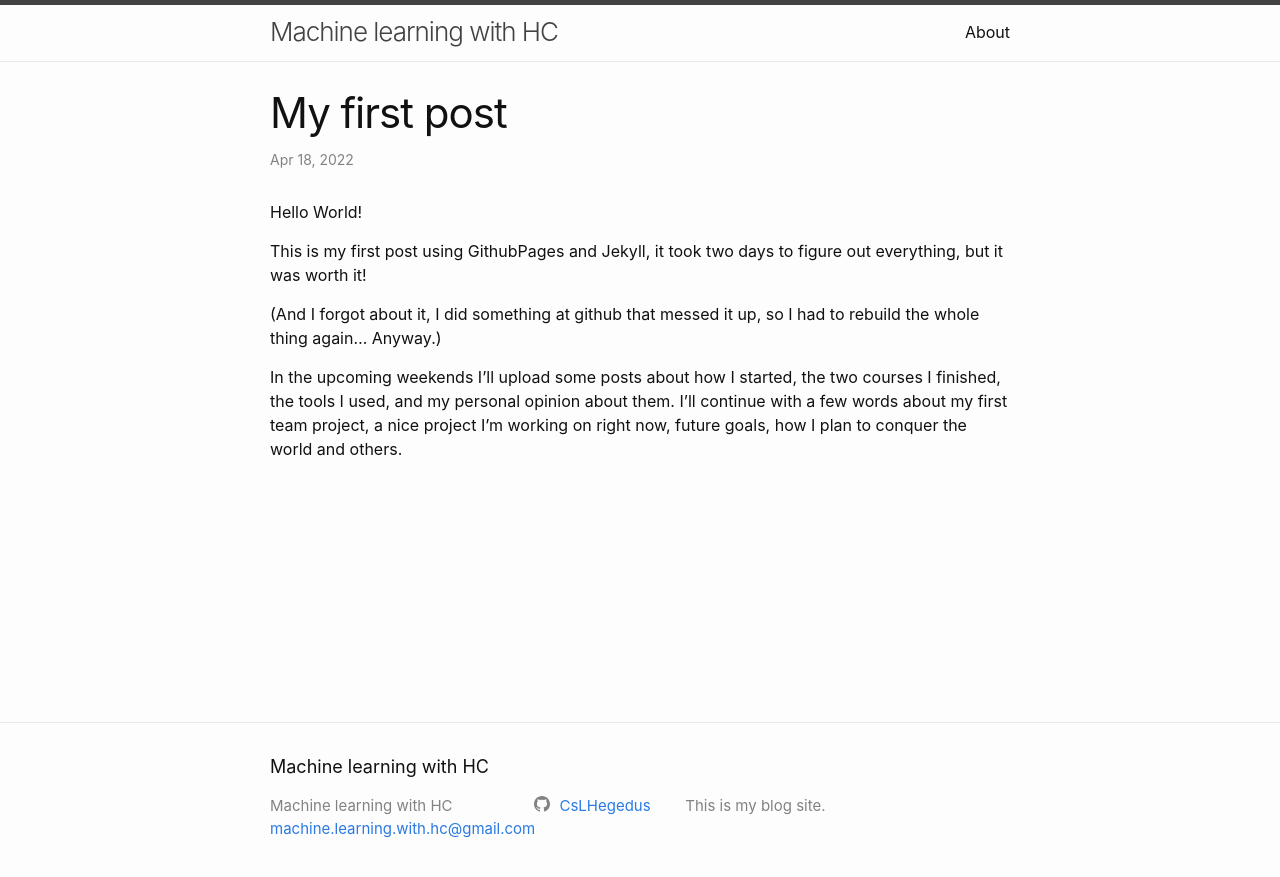
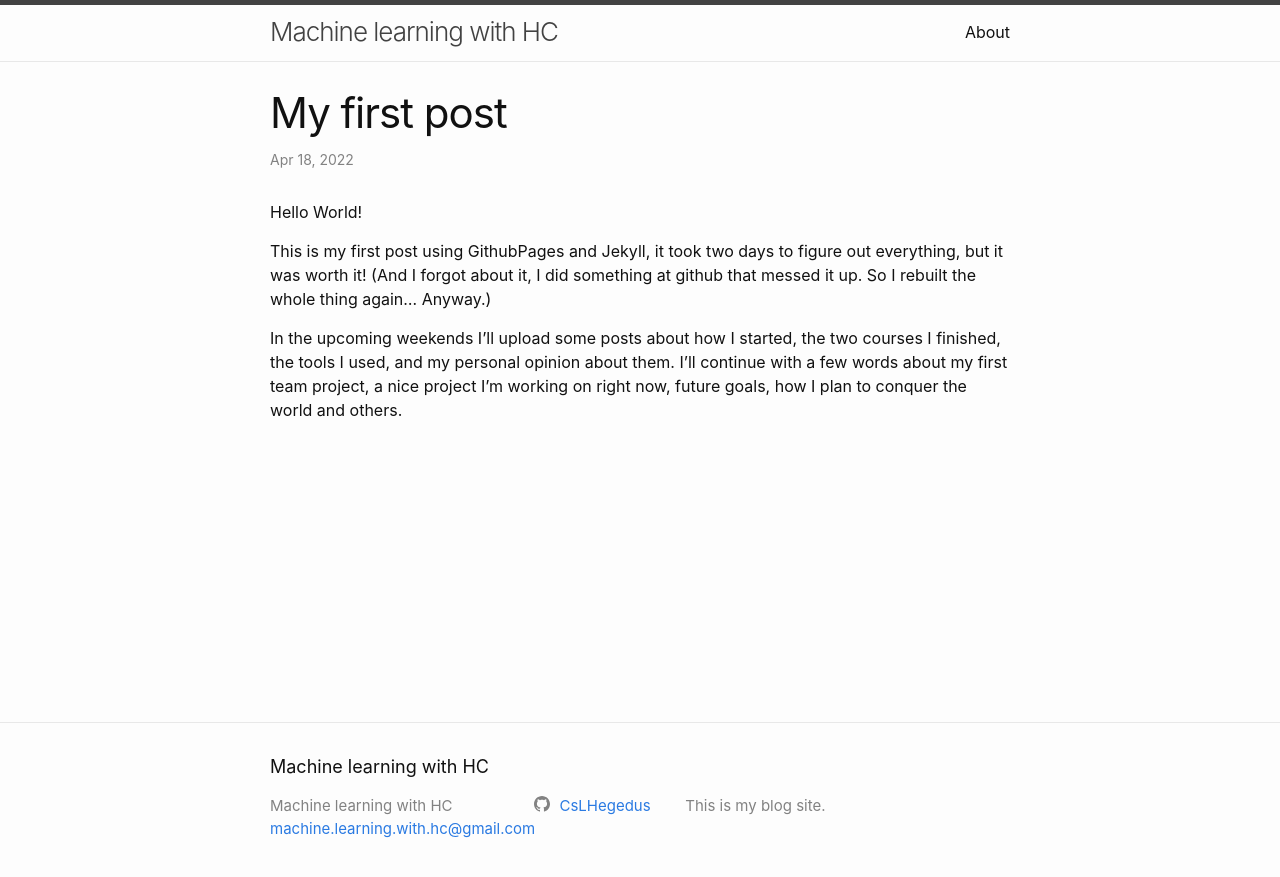
Before and after one commit to MrHegedus/my-blog, a Jekyll site: the page built from _posts/2022-04-18-first-post.md, in a window 1280 px wide. Shown: the top 877 px of the page. Built offline with Jekyll 4.4.1, drawn with Linux system fonts in a browser that asks for light colours.

Commit message:
Update 2022-04-18-first-post.md

```diff
--- a/_posts/2022-04-18-first-post.md
+++ b/_posts/2022-04-18-first-post.md
@@ -8,8 +8,7 @@ categories: posts
 Hello World!
 
 This is my first post using GithubPages and Jekyll, it took two days to figure out everything, but it was worth it!
-
-(And I forgot about it, I did something at github that messed it up, so I had to rebuild the whole thing again… Anyway.)
+(And I forgot about it, I did something at github that messed it up. So I rebuilt the whole thing again… Anyway.)
 
 In the upcoming weekends I’ll upload some posts about how I started, the two courses I finished, the tools I used, and my personal opinion about them.
 I’ll continue with a few words about my first team project, a nice project I’m working on right now, future goals, how I plan to conquer the world and others.
```
